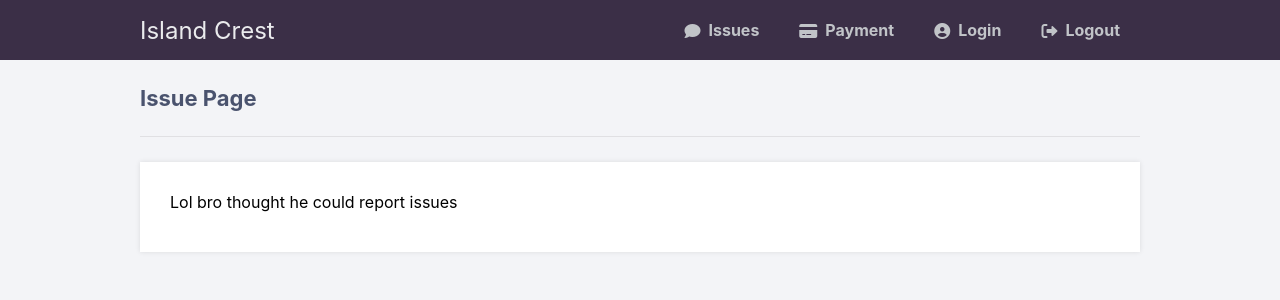
After one commit to Darr3n2GG/Condominium_Management_System, a PHP site: page /issue.php in a window 1280 px wide. The commit adds this page. Shown: the top 300 px of the page. Run offline with PHP 8.4, Linux system fonts and the light colour scheme.

Commit message:
Perfect Issue Page
+ functionless issue state

```diff
--- a/home.php
+++ b/home.php
@@ -19,7 +19,7 @@ if (!isset($_SESSION['loggedin'])) {
 		<nav class="navtop">
 			<div>
                 <a href="home.php" id="left">Island Crest</a>
-                <a href="test.php"><i class="fas fa-user-circle"></i>Issues</a>
+                <a href="issue.php"><i class="fa-solid fa-comment"></i>Issues</a>
                 <a href="payment.php"><i class="fa-solid fa-credit-card"></i>Payment</a>
 				<a href="profile.php"><i class="fas fa-user-circle"></i><?= $test; ?></a>
 				<a href="logout.php"><i class="fas fa-sign-out-alt"></i>Logout</a>
--- /dev/null
+++ b/issue.php
@@ -0,0 +1,35 @@
+<?php
+session_start();
+if (!isset($_SESSION['loggedin'])) {
+    $test = "Login";
+} else {
+    $test = "Profile";
+}
+?>
+
+<!DOCTYPE html>
+<html>
+	<head>
+		<meta charset="utf-8">
+		<title>Island Crest</title>
+		<link href="style.css" rel="stylesheet" type="text/css">
+		<link rel="stylesheet" href="https://cdnjs.cloudflare.com/ajax/libs/font-awesome/6.2.0/css/all.min.css" integrity="sha512-xh6O/CkQoPOWDdYTDqeRdPCVd1SpvCA9XXcUnZS2FmJNp1coAFzvtCN9BmamE+4aHK8yyUHUSCcJHgXloTyT2A==" crossorigin="anonymous" referrerpolicy="no-referrer">
+	</head>
+	<body class="loggedin">
+		<nav class="navtop">
+			<div>
+                <a href="home.php" id="left">Island Crest</a>
+                <a href="issue.php"><i class="fa-solid fa-comment"></i>Issues</a>
+                <a href="payment.php"><i class="fa-solid fa-credit-card"></i>Payment</a>
+				<a href="profile.php"><i class="fas fa-user-circle"></i><?= $test; ?></a>
+				<a href="logout.php"><i class="fas fa-sign-out-alt"></i>Logout</a>
+			</div>
+        </nav>
+        <div class="content">
+            <h2>Issue Page</h2>
+            <div>
+                <p>Lol bro thought he could report issues</p>
+            </div>
+        </div>
+    </body>
+</html>
--- a/payment.php
+++ b/payment.php
@@ -20,7 +20,7 @@ if (!isset($_SESSION['loggedin'])) {
 		<nav class="navtop">
 			<div>
                 <a href="home.php" id="left">Island Crest</a>
-                <a href="test.php"><i class="fas fa-user-circle"></i>Issues</a>
+                <a href="issue.php"><i class="fa-solid fa-comment"></i>Issues</a>
                 <a href="payment.php"><i class="fa-solid fa-credit-card"></i>Payment</a>
 				<a href="profile.php"><i class="fas fa-user-circle"></i><?= $test; ?></a>
 				<a href="logout.php"><i class="fas fa-sign-out-alt"></i>Logout</a>
@@ -65,7 +65,7 @@ if (!isset($_SESSION['loggedin'])) {
                     <input type="number" name="expiry_year" placeholder="yyyy" class="payInput sm" maxlength="4">
                     <input type="number" name="cvv" placeholder="cvv" class="payInput sm">
                 </div>
-                <button type="submit" class="confirmPayButton">Checkout!</button>
+                <button type="submit" class="confirmPayButton">Confirm Payment</button>
                 <span class="close">X</span>
             </form>
         </div>
--- a/profile.php
+++ b/profile.php
@@ -38,7 +38,7 @@ if (!isset($_SESSION['loggedin'])) {
 		<nav class="navtop">
 			<div>
                 <a href="home.php" id="left">Island Crest</a>
-                <a href="test.php"><i class="fas fa-user-circle"></i>Issues</a>
+                <a href="issue.php"><i class="fa-solid fa-comment"></i>Issues</a>
                 <a href="payment.php"><i class="fa-solid fa-credit-card"></i>Payment</a>
 				<a href="profile.php"><i class="fas fa-user-circle"></i><?= $test; ?></a>
 				<a href="logout.php"><i class="fas fa-sign-out-alt"></i>Logout</a>
@@ -48,7 +48,7 @@ if (!isset($_SESSION['loggedin'])) {
 			<h2>Profile Page</h2>
 			<div>
 				<p>Your account details are below:</p>
-				<table>
+				<table class="list">
 					<tr>
 						<td>Username:</td>
 						<td><?=htmlspecialchars($_SESSION['name'], ENT_QUOTES)?></td>
```
